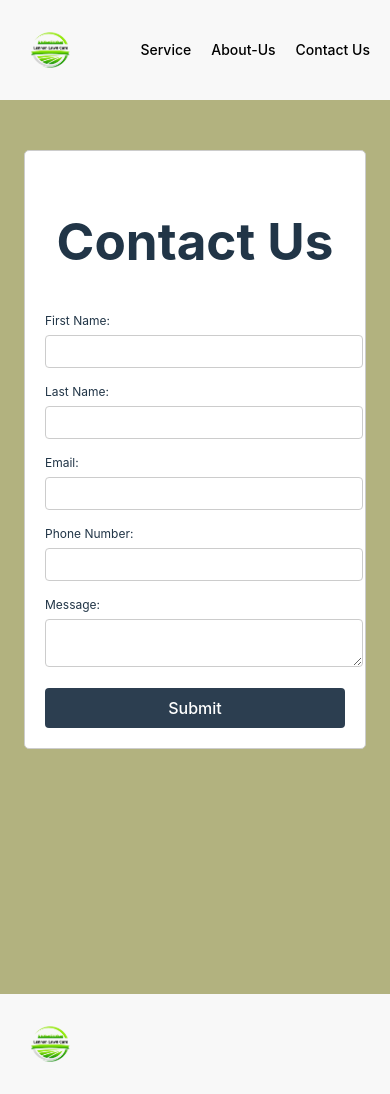
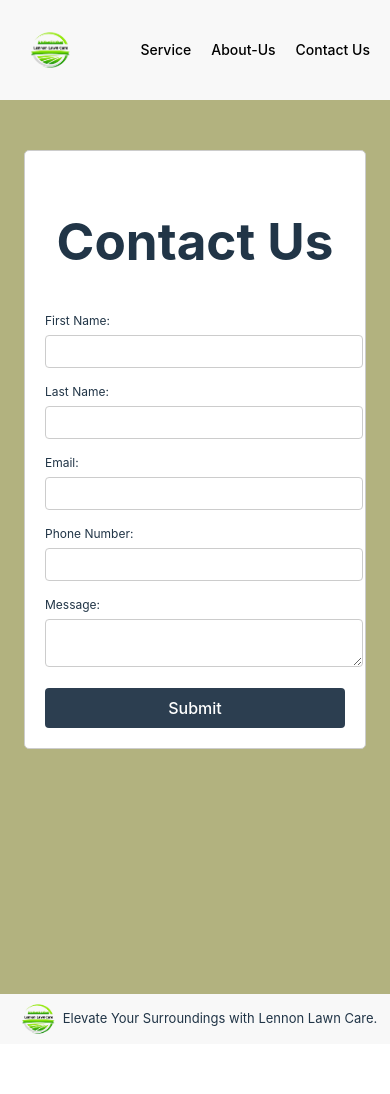
Before and after one commit to ZTFitru/Lennon-Lawn-Care, a React (Vite) app: page /#/contact-us in a window 390 px wide. After the commit the page ends 1044 px from the top, so only its background shows below. Built offline with nearby package versions, Linux system fonts and the light colour scheme.

Commit message:
Updated footer.

```diff
--- a/src/components/Footer/Footer.css
+++ b/src/components/Footer/Footer.css
@@ -1,6 +1,6 @@
 footer {
     display: flex;
-    justify-content: space-between;
+    justify-content: center;
     align-items: center;
     padding: 20px 20px;
     background-color: #f8f8f8;
@@ -14,3 +14,25 @@ footer {
         height: 60px;
     }
 }
+
+.footer-text {
+    text-align: center;
+}
+
+@media only screen and (max-width: 448px) {
+    footer {
+        padding: 0;
+    }
+
+    .footer-cont {
+        img {
+            height: 50px;
+        }
+    }
+
+    .footer-text {
+        p {
+            font-size: 13px;
+        }
+    }
+}
--- a/src/components/Footer/Footer.jsx
+++ b/src/components/Footer/Footer.jsx
@@ -8,6 +8,9 @@ const Footer = ()=> {
             <div className='footer-cont'>
                 <img src={Logo} alt={`Trademark`} />
             </div>
+            <div className='footer-text'>
+                <p>Elevate Your Surroundings with Lennon Lawn Care.</p>
+            </div>
         </footer>
     )
 }
--- a/src/components/Titlepage/Titlepage.jsx
+++ b/src/components/Titlepage/Titlepage.jsx
@@ -2,6 +2,7 @@ import './Titlepage.css'
 import Fall from '../../assets/fall.jpg'
 import Planting from '../../assets/planting.jpg'
 import Sod from '../../assets/sod.jpg'
+import { Link } from 'react-router-dom'
 
 const Titlepage = ()=> {
 
@@ -12,22 +13,22 @@ const Titlepage = ()=> {
                 <p>Transforming Outdoor spaces with Expertise and Care.</p>
             </div>
             <div className='service-cont'>
-                <div className='fall'>
+                <Link to={'/service'} className='fall'>
                     <h2>Spring Clean-Up</h2>
                     <img src={Fall} alt={`Leaves`} />
-                </div>
-                <div className='fall'>
+                </Link>
+                <Link to={'/service'} className='fall'>
                     <h2>Fall Clean-Up</h2>
                     <img src={Fall} alt={`Leaves`} />
-                </div>
-                <div className='fall'>
+                </Link>
+                <Link to={'/service'} className='fall'>
                     <h2>Tree Planting</h2>
                     <img src={Planting} alt={`Afforestation`} />
-                </div>
-                <div className='fall'>
+                </Link>
+                <Link to={'/service'} className='fall'>
                     <h2>Sod Installation</h2>
                     <img src={Sod} alt={`Sodding`} />
-                </div>
+                </Link>
             </div>
         </div>
     )
```
